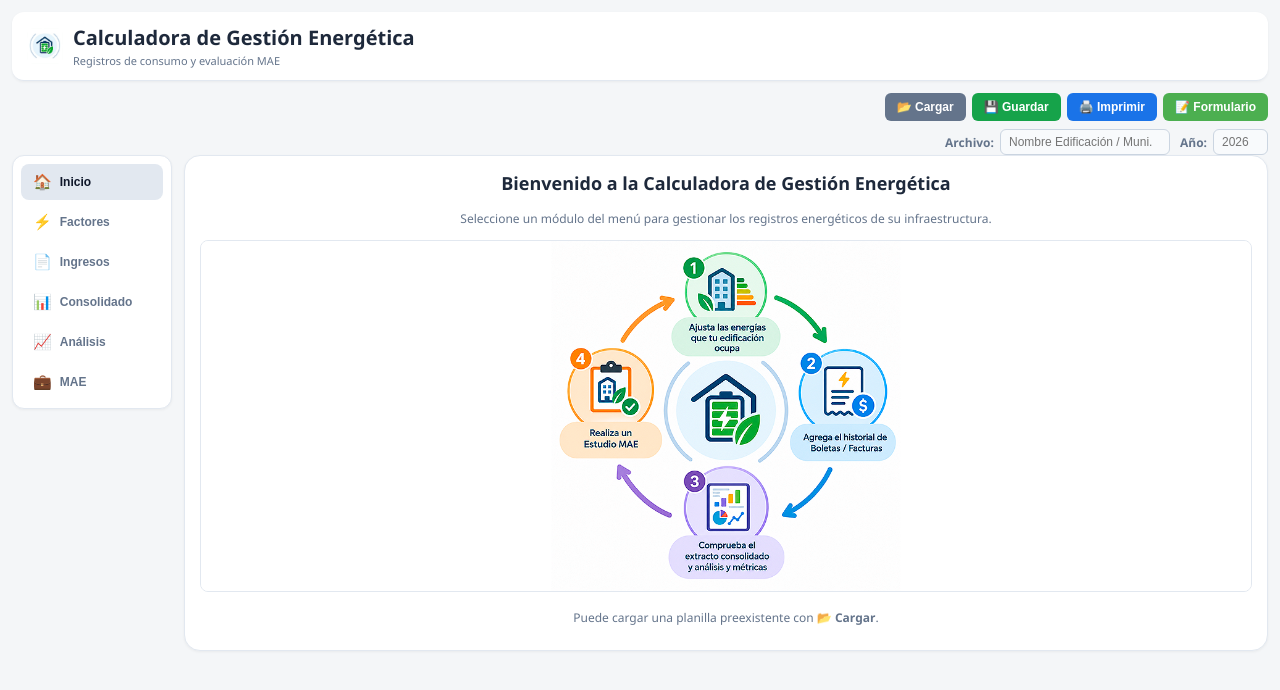
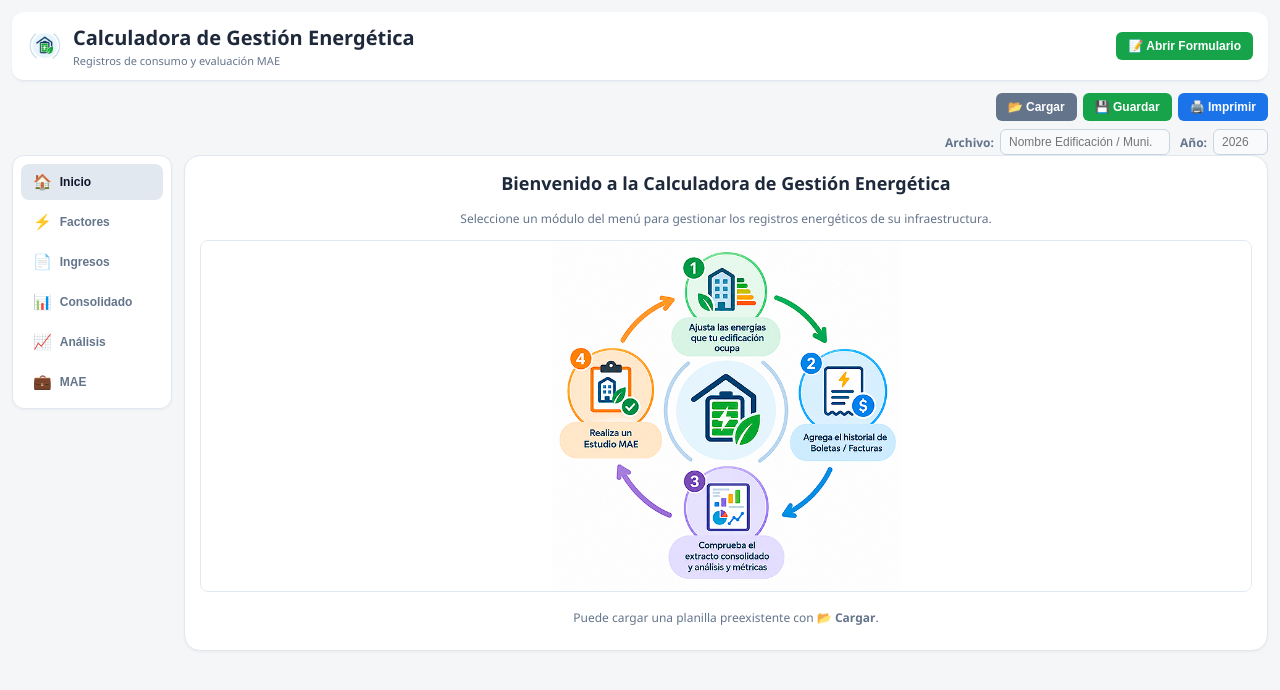
Before and after one commit to Gestion-energetica-Dip/calculadora-energia, a plain HTML site: page index.html in a window 1280 px wide. Drawn offline with nearby package versions, Linux system fonts and the light colour scheme.

Commit message:
Update index.html

```diff
--- a/index.html
+++ b/index.html
@@ -53,7 +53,7 @@
             box-shadow: 0 1px 3px rgba(0,0,0,0.05);
         }
 
-        .header-title-container { display: flex; align-items: center; gap: 10px; }
+        .header-title-container { display: flex; align-items: center; gap: 10px; flex: 1; min-width: 250px; }
         .app-logo { width: 36px; height: 36px; border-radius: 8px; object-fit: cover; }
 
         h1 { margin: 0; font-size: 20px; color: var(--text-main); font-weight: 700; }
@@ -355,6 +355,11 @@
                 <p class="subtitle">Registros de consumo y evaluación MAE</p>
             </div>
         </div>
+
+        <!-- BOTÓN DE FORMULARIO INTEGRADO ARRIBA A LA DERECHA -->
+        <a href="https://forms.gle/Yiychcu8W2Lafo2r6" target="_blank" style="text-decoration: none;">
+            <button class="btn" style="background-color: #16a34a; color: white;">📝 Abrir Formulario</button>
+        </a>
     </header>
 
     <div class="header-controls">
@@ -363,11 +368,6 @@
             <button class="btn btn-secondary" onclick="document.getElementById('fileInput').click()">📂 Cargar</button>
             <button class="btn btn-success" onclick="exportarExcel()">💾 Guardar</button>
             <button class="btn" onclick="imprimirPDF()">🖨️ Imprimir</button>
-
-            <!-- BOTÓN DE FORMULARIO INTEGRADO AQUÍ ABAJO -->
-            <a href="https://forms.gle/Yiychcu8W2Lafo2r6" target="_blank" style="text-decoration: none;">
-                <button class="btn" style="background-color: #4CAF50; color: white;">📝 Formulario</button>
-            </a>
         </div>
 
         <div class="meta-inputs">
@@ -381,7 +381,6 @@
             </div>
         </div>
     </div>
-    </header>
 
     <div class="app-layout">
         <nav class="sidebar-menu">
@@ -1496,11 +1495,9 @@
         const anio = document.getElementById("anioRegistro").value.trim() || "2026";
         const tituloOriginal = document.title;
 
-        // PREPARACIÓN FORZADA DE PESTAÑAS Y GRÁFICOS OCULTOS ANTES DE IMPRIMIR
         capturarDatosMaeDOM();
         prepararImpresionAdjuntos();
 
-        // Se muestran las pestañas momentáneamente para obligar a Chart.js a dibujar el diagrama de Pareto
         const panes = document.querySelectorAll('.tab-pane');
         panes.forEach(p => p.style.display = 'block');
 
@@ -1514,7 +1511,6 @@
         setTimeout(() => {
             window.print();
 
-            // Se restaura el estado visual original de las pestañas en pantalla
             panes.forEach(p => p.style.display = '');
             document.title = tituloOriginal;
         }, 100);
```
